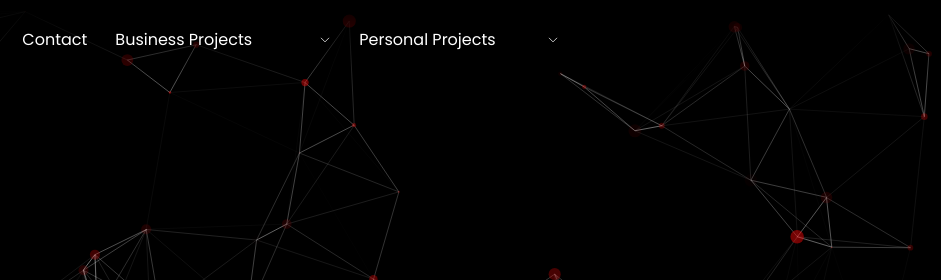
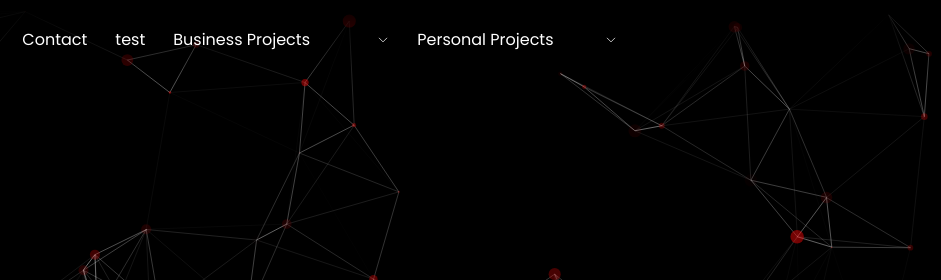
Before and after one commit to cZAlpha/czalpha.github.io, a plain HTML site: page index.html in a window 1280 px wide. Shown: the top 280 px of the page, 339-1280 px from the left. Drawn offline with nearby package versions, Linux system fonts and the light colour scheme; animation ran at ten frames a second.

Commit message:
adding button to try to access secondary html file

```diff
--- a/index.html
+++ b/index.html
@@ -174,6 +174,7 @@
                 <a href="#home" class="hover-scale hover:bg-white hover:bg-opacity-60 hover:text-black transition-colors rounded py-2 px-3 block">Home</a>
                 <a href="#about" class="hover-scale hover:bg-white hover:bg-opacity-60 hover:text-black transition-colors rounded py-2 px-3 block">About</a>
                 <a href="#contact" class="hover-scale hover:bg-white hover:bg-opacity-60 hover:text-black transition-colors rounded py-2 px-3 block">Contact</a>
+                <a href="test.html" class="hover-scale hover:bg-white hover:bg-opacity-60 hover:text-black transition-colors rounded py-2 px-3 block">test</a>
                 <!-- START - Business Projects Dropdown Menu -->
                 <div class="relative">
                     <button class="hover-scale dropdown-toggle hover:bg-white hover:bg-opacity-60 hover:text-black py-2 px-3 flex items-center gap-2 rounded w-60 justify-between">
```
